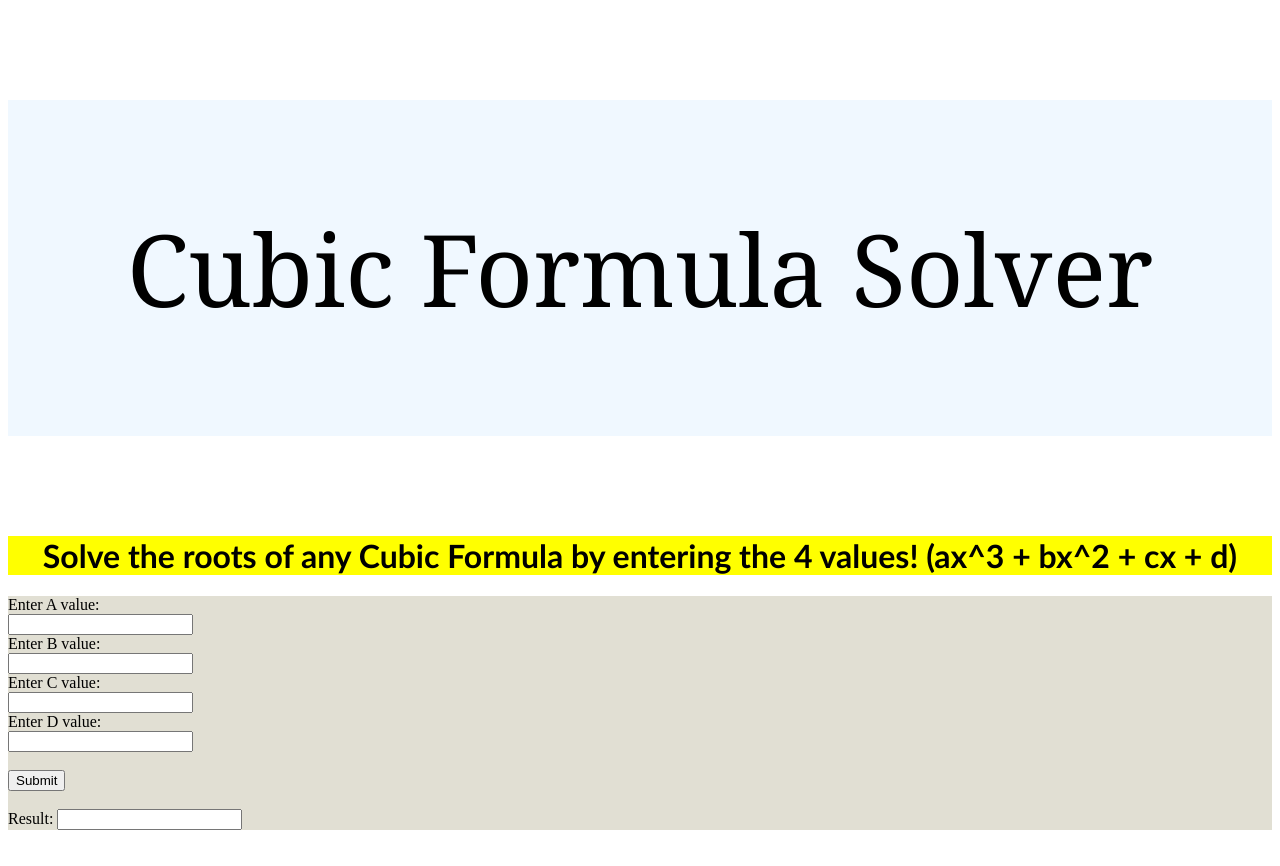
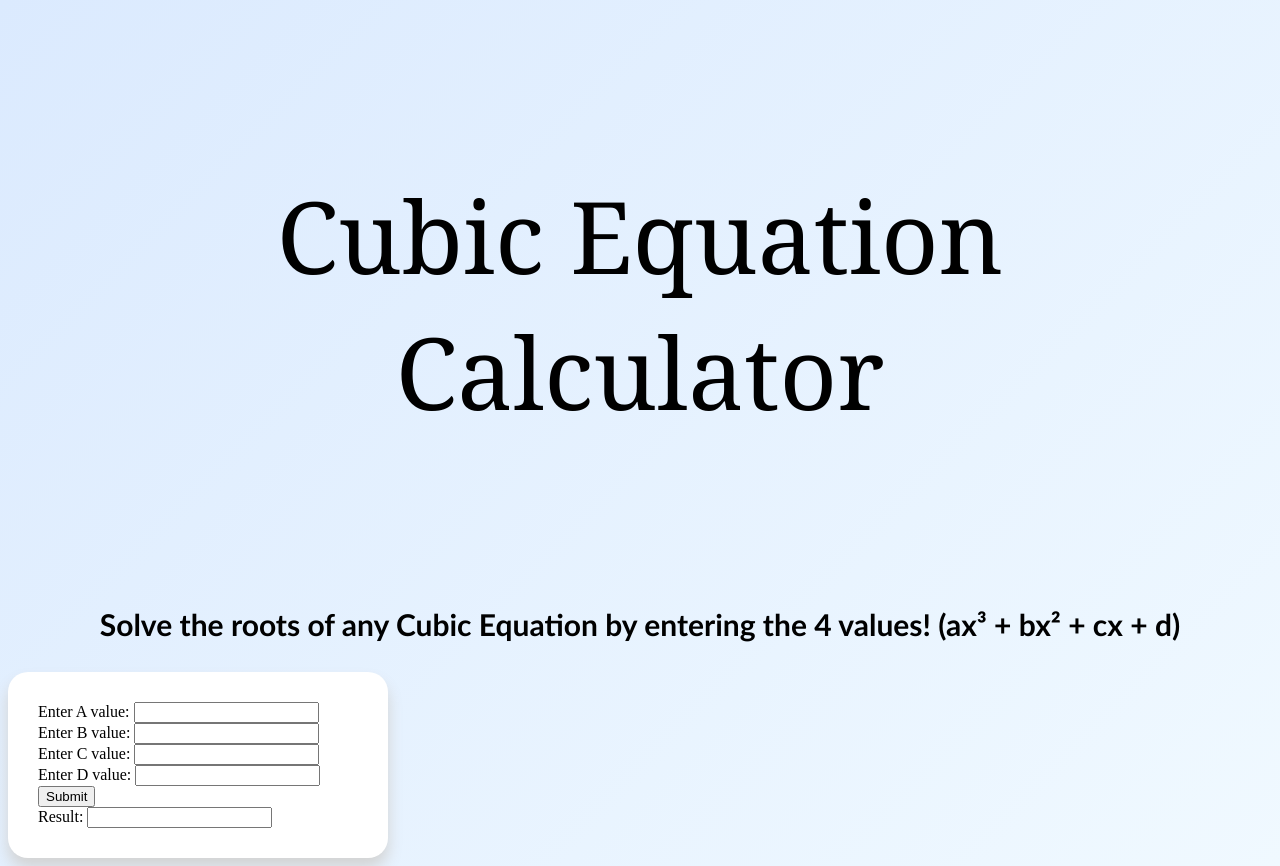
Before and after one commit to jjahamez/assignment2, a website built with Vite: page index.html in a window 1280 px wide. Before the commit the page ends 838 px from the top, so only its background shows below. Built offline with nearby package versions, Linux system fonts and the light colour scheme.

Commit message:
Fixed some css

```diff
--- a/index.html
+++ b/index.html
@@ -10,21 +10,21 @@
 </head>
 
 <body>
-  <p> Cubic Formula Solver </p>
+  <h1> Cubic Equation Calculator </h1>
 
-  <h1> Solve the roots of any Cubic Formula by entering the 4 values! (ax^3 + bx^2 + cx + d)</h1>
+  <p> Solve the roots of any Cubic Equation by entering the 4 values! (ax³ + bx² + cx + d)</p>
 
   <div class="form-container">
     <form id="cubic-form">
-    <label for="a"> Enter A value: </label> <br>
+      <label for="a"> Enter A value: </label>
       <input type="text" id="a" name="a"> <br>
-    <label for="b"> Enter B value: </label> <br>
+      <label for="b"> Enter B value: </label>
       <input type="text" id="b" name="b"> <br>
-    <label for="c"> Enter C value: </label> <br>
+      <label for="c"> Enter C value: </label>
       <input type="text" id="c" name="c"> <br>
-    <label for="d"> Enter D value: </label> <br>
-    <input type="text" id="d" name="d"> <br> <br>
-    <input type="submit" value="Submit"> <br> <br>
+      <label for="d"> Enter D value: </label>
+      <input type="text" id="d" name="d"> <br>
+      <input type="submit" value="Submit"> <br>
       <label for="result">Result:</label>
       <input type="text" id="result" name="result" readonly />
 
@@ -32,6 +32,8 @@
   </div>
 
   <script src="src/main.ts"> </script>
+
+
 </body>
 
 </html>
--- a/src/main.ts
+++ b/src/main.ts
@@ -11,7 +11,7 @@ const b: number = Number(formData.get("b"));
 const c: number = Number(formData.get("c"));
 const d: number = Number(formData.get("d"))
 
-const test = a + b + c + d ;
+const test = (a + b + c) * d ;
 (document.getElementById("result") as HTMLInputElement).value = test.toString();
 
 })
--- a/src/style.css
+++ b/src/style.css
@@ -1,18 +1,32 @@
-p {
+body {
+  background: linear-gradient(135deg, #dbeafe,  #f0f9ff); /* top left to bot right gradient */
+
+
+h1 {
   font-size: 100px;
   font-family: Cambria, Cochin, Georgia, Times, 'Times New Roman', serif;
-  background-color: aliceblue;
   text-align: center;
   padding: 100px;
+  font-weight: normal;
 }
 
-h1 {
+p {
   font-family: Calibri;
-  background-color: yellow;
   text-align: center;
+  font-size: 30px;
+  font-weight: bold;
 
 }
 
 .form-container {
-  background-color: #c8c3ad89;
+  background: white;
+  border-radius: 20px;
+  padding: 30px;
+  box-shadow: 0px 10px 15px lightgrey; /* top, left-right, bottom */
+  width: 320px;
+
 }
+
+
+
+}
```
Lines whose indentation alone changed are shown as unchanged.
